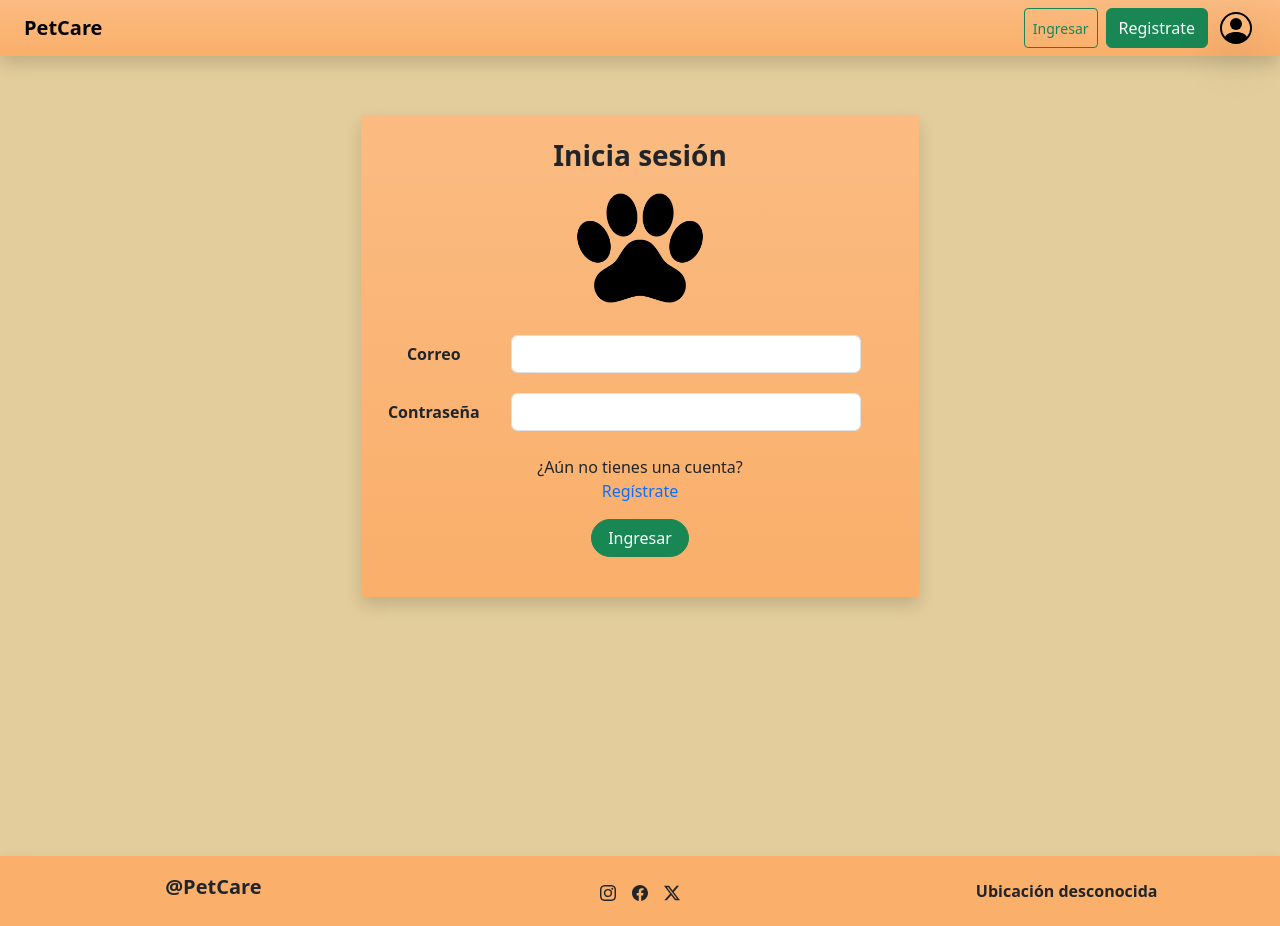
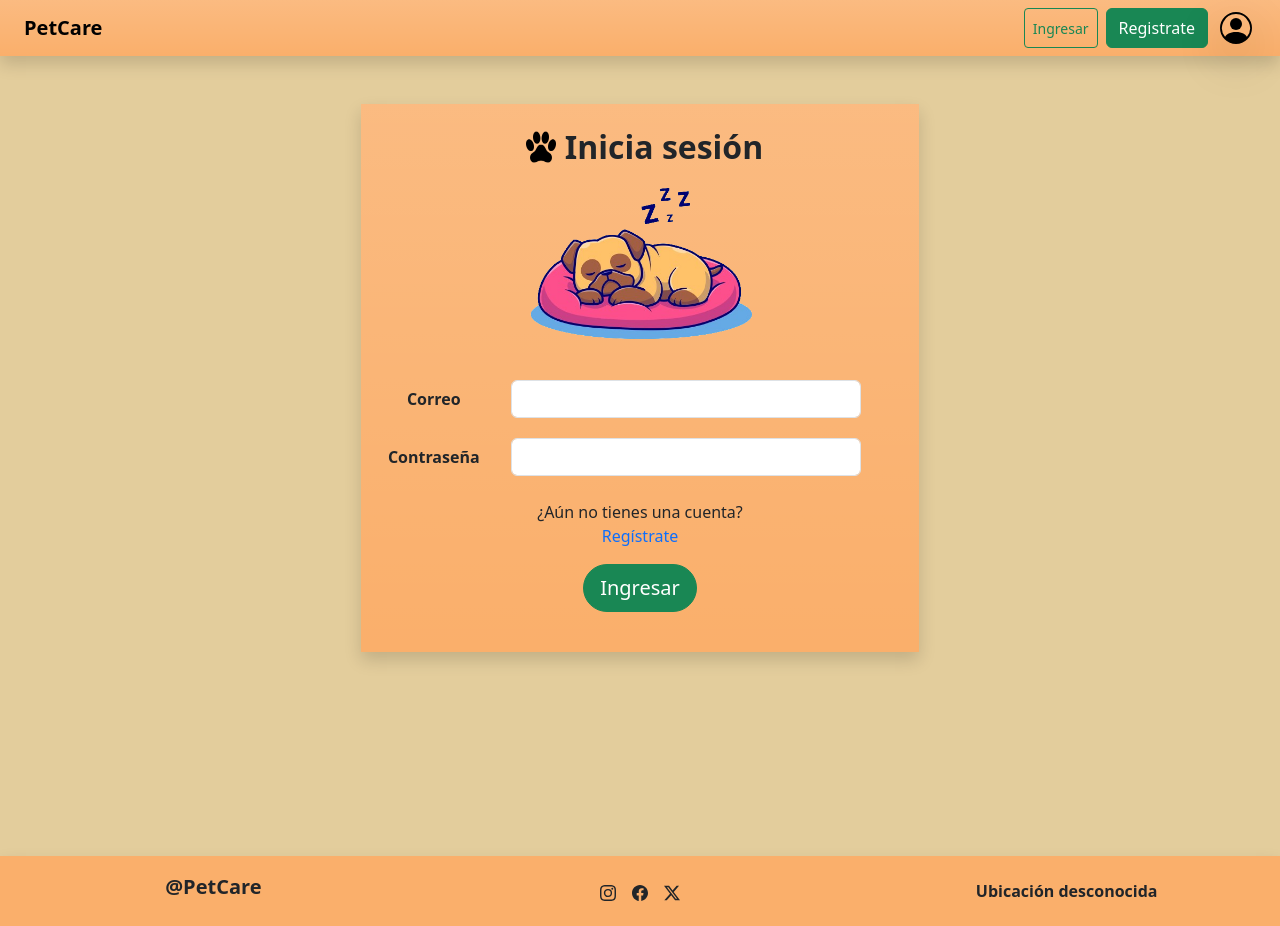
Before and after one commit to JuanMoreno0817/PetCare, an Angular app in the folder PetCareFront/PetCare/: page / in a window 1280 px wide. Built offline with nearby package versions, Linux system fonts and the light colour scheme.

Commit message:
Update login component

```diff
--- a/PetCareFront/PetCare/src/app/login/login.component.html
+++ b/PetCareFront/PetCare/src/app/login/login.component.html
@@ -2,8 +2,13 @@
     <div class="row h-75 py-5 mx-0 justify-content-center">
         <div class="col-lg-6 col-md-8 col-sm-10 bg-gradient text-center my-auto shadow py-4"
             style="background-color: #faaf6b;">
-            <h1 class="fs-3 fw-bold">Inicia sesión</h1>
-            <img src="../../assets/Huella.png" class="w-25">
+            <div class="d-flex justify-content-center">
+                <img src="../../assets/Huella.png" class="mx-2" width="32">
+                <h1 class="fs-2 fw-bold my-auto">Inicia sesión</h1>
+            </div>
+            <div class="my-3">
+                <img src="../../assets/PerroPugDormido.png" class="w-50">
+            </div>
             <div class="row my-1 g-3 align-items-center">
                 <div class="col-lg-3 col-md-4 col-5">
                     <label for="inputPassword6" class="col-form-label fw-bold">Correo</label>
@@ -26,7 +31,7 @@
                 <a class="link link-primary text-decoration-none">Regístrate</a>
             </div>
             <div class="d-flex my-3 justify-content-center">
-                <button class="btn btn-success rounded-pill px-3">Ingresar</button>
+                <button class="btn btn-lg btn-success rounded-pill px-3">Ingresar</button>
             </div>
         </div>
     </div>
```
Also changed, not shown: PetCareFront/PetCare/src/assets/PerroPugDormido.png (added).
